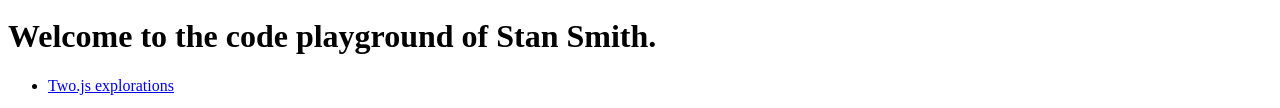
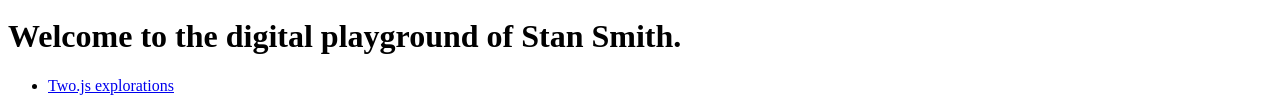
Before and after one commit to stanosmith/stanosmith.github.io, a plain HTML site: page index.html in a window 1280 px wide. Shown: the part 215-323 px from the top of the page. Drawn offline with Linux system fonts and the light colour scheme.

Commit message:
Change title to digital playground

```diff
--- a/index.html
+++ b/index.html
@@ -26,7 +26,7 @@
       </div>
     </header>
 
-    <h1>Welcome to the code playground of Stan Smith.</h1>
+    <h1>Welcome to the digital playground of Stan Smith.</h1>
 
     <section>
       <ul>
```
